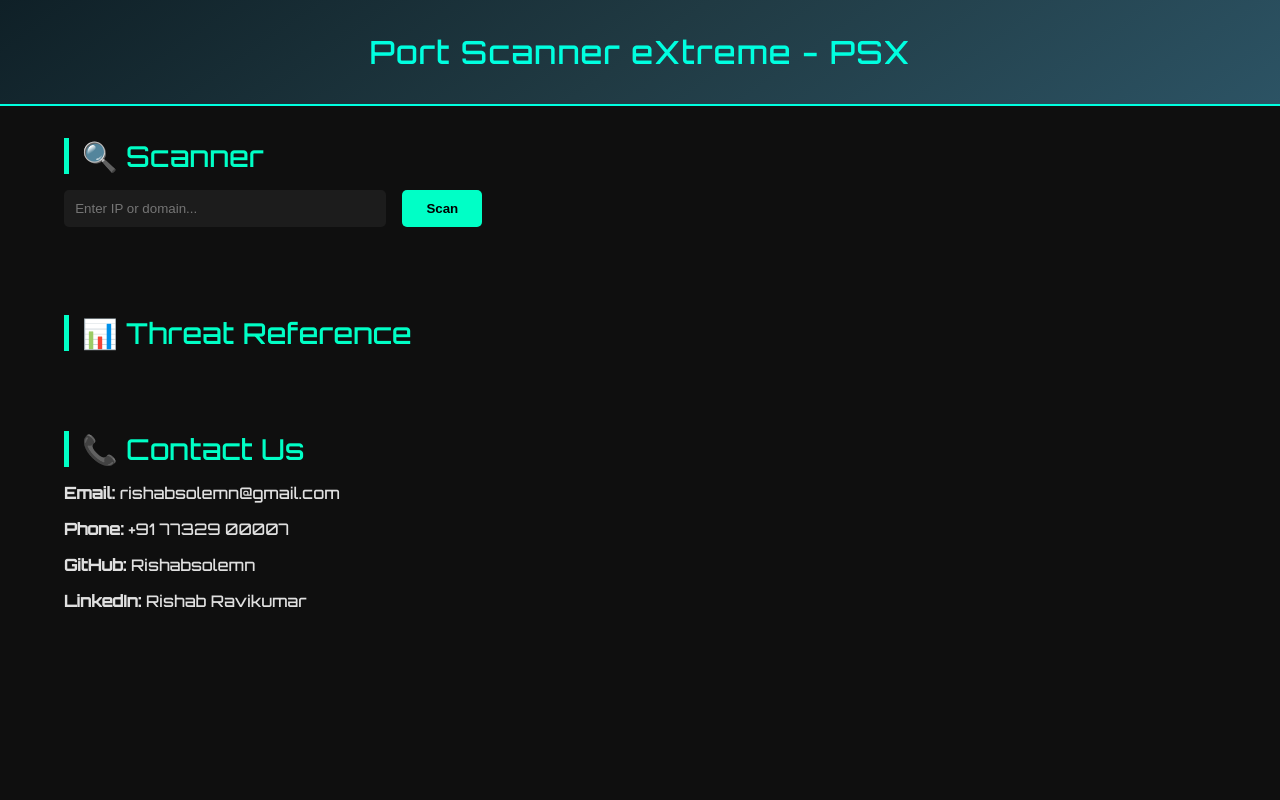
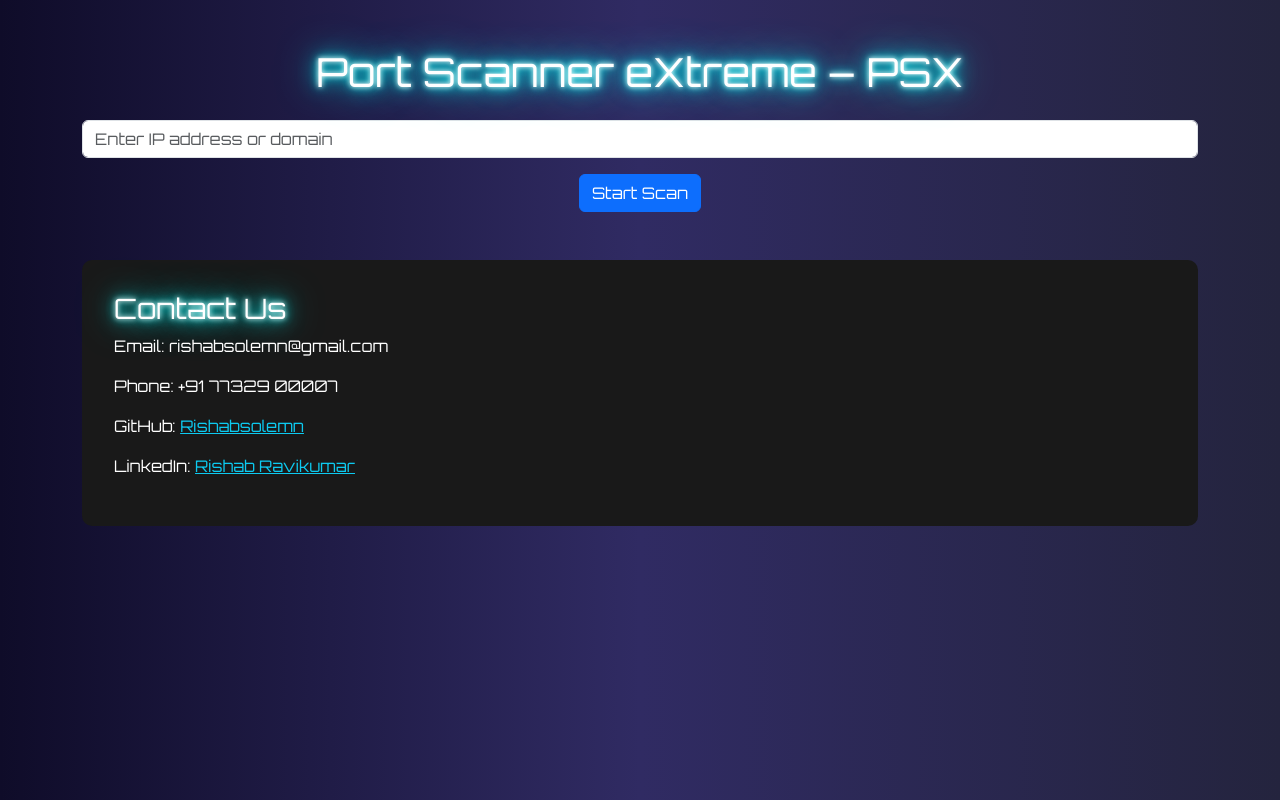
Before and after one commit to RishabSolemn/Port0-0, a Flask app: template templates/index.html in a window 1280 px wide. Run offline with Flask 3, Linux system fonts and the light colour scheme; the template is opened without the code that fills it, so the values that code supplies are empty.

Commit message:
Update index.html

```diff
--- a/templates/index.html
+++ b/templates/index.html
@@ -1,251 +1,129 @@
 <!DOCTYPE html>
 <html lang="en">
 <head>
-  <meta charset="UTF-8" />
-  <meta name="viewport" content="width=device-width, initial-scale=1.0"/>
-  <title>Port Scanner eXtreme - PSX</title>
-  <link href="https://fonts.googleapis.com/css2?family=Orbitron:wght@500&display=swap" rel="stylesheet"/>
+    <meta charset="UTF-8">
+    <title>PSX – Port Scanner eXtreme</title>
+    <meta name="viewport" content="width=device-width, initial-scale=1.0">
+    <link href="https://cdn.jsdelivr.net/npm/bootstrap@5.3.0/dist/css/bootstrap.min.css" rel="stylesheet">
+    <link href="https://cdnjs.cloudflare.com/ajax/libs/font-awesome/6.4.0/css/all.min.css" rel="stylesheet">
+    <link href="https://fonts.googleapis.com/css2?family=Orbitron&display=swap" rel="stylesheet">
     <style>
         body {
-      margin: 0;
+            background: linear-gradient(to right, #0f0c29, #302b63, #24243e);
+            color: #fff;
             font-family: 'Orbitron', sans-serif;
-      background: #0f0f0f;
-      color: #e0e0e0;
-      overflow-x: hidden;
         }
-
-    header {
-      padding: 2rem;
-      background: linear-gradient(145deg, #0f2027, #203a43, #2c5364);
-      color: #00ffe0;
-      text-align: center;
-      font-size: 2rem;
-      letter-spacing: 1px;
-      border-bottom: 2px solid #00ffe0;
+        .neon {
+            text-shadow: 0 0 5px #fff, 0 0 10px #0ff, 0 0 20px #0ff, 0 0 40px #0ff;
         }
-
-    .section {
-      padding: 2rem 5%;
+        .scanner-card {
+            transition: transform 0.3s, box-shadow 0.3s;
         }
-
-    .section-title {
-      font-size: 1.8rem;
+        .scanner-card:hover {
+            transform: translateY(-8px);
+            box-shadow: 0 0 20px #00ffff;
+        }
+        .threat-level-box {
+            border-left: 8px solid;
+            padding-left: 1rem;
             margin-bottom: 1rem;
-      color: #00ffc6;
-      border-left: 5px solid #00ffc6;
-      padding-left: 0.8rem;
         }
-
-    .glow-on-hover {
-      transition: 0.3s ease-in-out;
-    }
-
-    .glow-on-hover:hover {
-      transform: translateY(-5px);
-      box-shadow: 0 0 20px #00ffe0;
-    }
-
-    .input-area {
-      display: flex;
-      gap: 1rem;
-      margin-bottom: 1.5rem;
-    }
-
-    input[type="text"] {
-      padding: 0.7rem;
-      width: 300px;
-      border: none;
-      border-radius: 5px;
-      background: #1c1c1c;
-      color: #fff;
-      outline: none;
-    }
-
-    button {
-      padding: 0.7rem 1.5rem;
-      background: #00ffc6;
-      border: none;
-      border-radius: 5px;
-      color: #000;
-      font-weight: bold;
-      cursor: pointer;
-    }
-
-    .result-box {
-      background: #1a1a1a;
-      margin: 1rem 0;
-      padding: 1rem;
-      border-radius: 8px;
-      border-left: 5px solid;
-      transition: transform 0.2s;
-    }
-
-    .result-box:hover {
-      transform: scale(1.02);
-    }
-
         #loading-screen {
             display: none;
             position: fixed;
-      top: 0; left: 0;
+            z-index: 9999;
+            top: 0;
+            left: 0;
             width: 100vw;
             height: 100vh;
-      background: rgba(0, 0, 0, 0.85);
-      z-index: 9999;
-      justify-content: center;
-      align-items: center;
-      flex-direction: column;
-    }
-
-    .clock-loader {
-      width: 80px;
-      height: 80px;
-      border: 10px solid #00ffc6;
-      border-radius: 50%;
-      border-top-color: transparent;
-      animation: spin 1s linear infinite;
-    }
-
-    @keyframes spin {
-      to { transform: rotate(360deg); }
-    }
-
-    #permission-modal {
-      display: none;
-      position: fixed;
-      top: 0; left: 0;
-      width: 100vw;
-      height: 100vh;
-      background: rgba(0, 0, 0, 0.85);
-      z-index: 9998;
+            background: rgba(0, 0, 0, 0.95);
             justify-content: center;
             align-items: center;
         }
-
-    .modal-box {
-      background: #1a1a1a;
+        .clock-loader {
+            --clock-color: #00ffff;
+            width: 100px;
+            height: 100px;
+            border: 6px solid transparent;
+            border-top: 6px solid var(--clock-color);
+            border-radius: 50%;
+            animation: spin 1s linear infinite;
+        }
+        @keyframes spin {
+            to {
+                transform: rotate(360deg);
+            }
+        }
+        .contact-section {
+            background: #191919;
             padding: 2rem;
-      border-radius: 8px;
-      max-width: 400px;
-      color: #fff;
-    }
-
-    .modal-box h3 {
-      margin-bottom: 1rem;
-      color: #ffe156;
-    }
-
-    .modal-box label {
-      display: block;
-      margin: 0.5rem 0;
-    }
-
-    .reference-box {
-      margin-bottom: 1rem;
-    }
-
-    footer {
-      background: #111;
-      padding: 2rem;
-      text-align: center;
-      color: #999;
-      border-top: 1px solid #333;
-    }
-
-    footer h3 {
-      color: #00ffc6;
-      margin-bottom: 0.5rem;
+            margin-top: 3rem;
+            border-radius: 10px;
         }
     </style>
 </head>
 <body>
-  <header>
-    Port Scanner eXtreme - PSX
-  </header>
+<div class="container mt-5">
+    <h1 class="text-center neon">Port Scanner eXtreme – PSX</h1>
+    <form id="scan-form" class="text-center mt-4">
+        <input type="text" id="host" class="form-control mb-3" placeholder="Enter IP address or domain" required>
+        <button type="submit" class="btn btn-primary">Start Scan</button>
+    </form>
+    <div id="scan-results" class="mt-4"></div>
 
-  <section class="section">
-    <div class="section-title">🔍 Scanner</div>
-    <div class="input-area">
-      <input id="host-input" type="text" placeholder="Enter IP or domain..." />
-      <button class="glow-on-hover" onclick="showPermission()">Scan</button>
+    <div class="contact-section mt-5">
+        <h3 class="neon">Contact Us</h3>
+        <p>Email: rishabsolemn@gmail.com</p>
+        <p>Phone: +91 77329 00007</p>
+        <p>GitHub: <a href="https://github.com/Rishabsolemn" class="text-info">Rishabsolemn</a></p>
+        <p>LinkedIn: <a href="https://linkedin.com/in/rishabravikumar" class="text-info">Rishab Ravikumar</a></p>
     </div>
-    <div id="scan-results"></div>
-  </section>
-
-  <section class="section">
-    <div class="section-title">📊 Threat Reference</div>
-    {% for level, data in threat_levels.items() %}
-      <div class="reference-box" style="border-left: 5px solid {{ data[2] }}; padding-left: 1rem;">
-        <strong>{{ data[0] }}</strong><br/>
-        <span>{{ data[1] }}</span>
 </div>
-    {% endfor %}
-  </section>
-
-  <section class="section">
-    <div class="section-title">📞 Contact Us</div>
-    <p><strong>Email:</strong> rishabsolemn@gmail.com</p>
-    <p><strong>Phone:</strong> +91 77329 00007</p>
-    <p><strong>GitHub:</strong> Rishabsolemn</p>
-    <p><strong>LinkedIn:</strong> Rishab Ravikumar</p>
-  </section>
 
 <div id="loading-screen">
     <div class="clock-loader"></div>
-    <p style="margin-top: 1rem;">Scanning ports...</p>
 </div>
 
-  <div id="permission-modal">
-    <div class="modal-box">
-      <h3>Permission Required</h3>
-      <label><input type="checkbox" id="age-check"> I am 16 or older</label>
-      <label><input type="checkbox" id="intent-check"> I understand the purpose is educational</label>
-      <label><input type="checkbox" id="consent-check"> I accept full responsibility for any unauthorized scans</label>
-      <button onclick="submitPermission()">Yes, I Accept</button>
-    </div>
-  </div>
+<!-- Scripts -->
+<script>
+    document.getElementById("scan-form").addEventListener("submit", function(e) {
+        e.preventDefault();
+        const host = document.getElementById("host").value.trim();
+        if (!host) return;
 
-  <script>
-    function showPermission() {
-      document.getElementById("permission-modal").style.display = "flex";
-    }
+        const confirmScan = confirm("This scanner is for educational use only. Are you 16+ and accept full responsibility?");
+        if (!confirmScan) return;
 
-    function submitPermission() {
-      const age = document.getElementById("age-check").checked;
-      const intent = document.getElementById("intent-check").checked;
-      const consent = document.getElementById("consent-check").checked;
-      if (age && intent && consent) {
-        document.getElementById("permission-modal").style.display = "none";
-        startScan();
-      } else {
-        alert("Please check all boxes to proceed.");
-      }
-    }
-
-    async function startScan() {
-      const host = document.getElementById("host-input").value;
-      if (!host) return alert("Please enter a domain or IP");
         document.getElementById("loading-screen").style.display = "flex";
-
-      const res = await fetch("/scan", {
+        fetch("/scan", {
             method: "POST",
             headers: { "Content-Type": "application/json" },
             body: JSON.stringify({ host })
+        }).then(res => res.json()).then(data => {
+            document.getElementById("loading-screen").style.display = "none";
+            const resultDiv = document.getElementById("scan-results");
+            if (data.error) {
+                resultDiv.innerHTML = "<div class='alert alert-danger'>" + data.error + "</div>";
+                return;
+            }
+
+            resultDiv.innerHTML = `<h4>Scan Results for ${data.host} (${data.ip})</h4>`;
+            data.results.forEach(r => {
+                const box = document.createElement("div");
+                box.className = "threat-level-box";
+                box.style.borderColor = r.color;
+                box.innerHTML = `
+                    <strong>Port ${r.port} (${r.description})</strong>: <span class="text-info">${r.status}</span><br>
+                    Threat: <span style="color:${r.color}">${r.threat_name}</span> – ${r.threat_description}
+                `;
+                resultDiv.appendChild(box);
             });
-      const data = await res.json();
+        }).catch(err => {
             document.getElementById("loading-screen").style.display = "none";
-
-      const resultsDiv = document.getElementById("scan-results");
-      resultsDiv.innerHTML = `<h3>Scan Results for ${data.host} (${data.ip})</h3>`;
-      data.results.forEach(r => {
-        resultsDiv.innerHTML += `
-          <div class="result-box glow-on-hover" style="border-color: ${r.color}">
-            <strong>Port:</strong> ${r.port} - ${r.description}<br/>
-            <strong>Status:</strong> ${r.status}<br/>
-            <strong>Threat Level:</strong> ${r.threat_name} - ${r.threat_description}
-          </div>`;
+            document.getElementById("scan-results").innerHTML = "<div class='alert alert-danger'>An error occurred</div>";
+            console.error(err);
         });
-    }
+    });
 </script>
 </body>
 </html>
```
Lines whose indentation alone changed are shown as unchanged.
